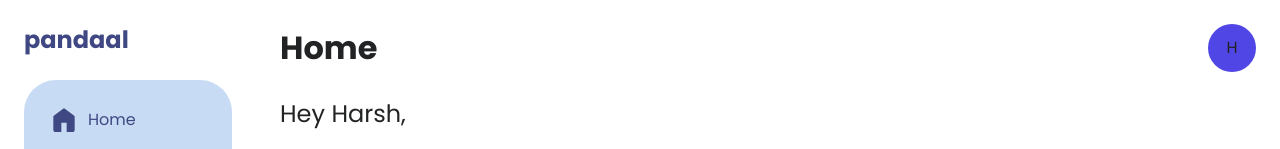
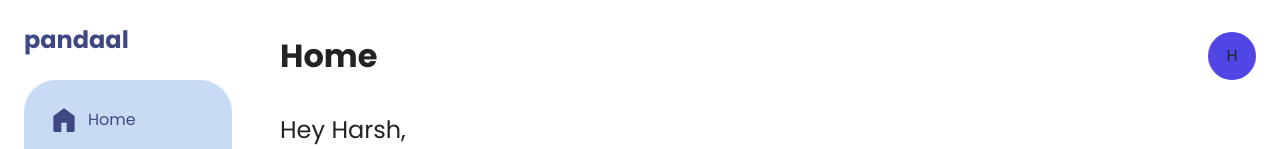
Before and after one commit to FlamingArch/pandaal, a Next.js app: page / in a window 1280 px wide. Shown: the top 149 px of the page. Built offline with nearby package versions, Linux system fonts and the light colour scheme; no server answers; the database is empty.

Commit message:
V2 Implementation of Page Component

```diff
--- a/components/index.js
+++ b/components/index.js
@@ -1,3 +1,4 @@
 export { default as Scaffold } from "./dist/Scaffold";
 export { default as AppBar } from "./dist/AppBar";
 export { default as Navigation } from "./dist/Navigation";
+export { default as Page } from "./dist/Page";
--- a/legacy/styles/Page.module.scss
+++ b/legacy/styles/Page.module.scss
@@ -9,3 +9,7 @@
   right: 16px;
   z-index: 100;
 }
+
+.container {
+  overscroll-behavior: contain;
+}
--- a/legacy/styles/globals.scss
+++ b/legacy/styles/globals.scss
@@ -47,6 +47,9 @@ html,
   }
 }
 
-body {
+html {
   background-color: black;
+  width: 100vw;
+  height: 100vh;
+  overflow: hidden;
 }
--- a/pages/_home.js
+++ b/pages/_home.js
@@ -1,6 +1,7 @@
 import { useContext, useState } from "react";
 import { IconLocationEdit } from "../legacy/components/Icons";
-import { AppBar, EventCard, List, Page } from "../legacy/components";
+import { Page, AppBar } from "../components";
+import { EventCard, List } from "../legacy/components";
 import FirebaseIntegration from "../fragments/Firebase";
 
 const PageHome = ({ actionButton }) => {
@@ -53,15 +54,14 @@ const PageHome = ({ actionButton }) => {
 
   return (
     <Page
-      appbar={
-        <AppBar heading="Home">
+      appBar={
+        <AppBar title="Home">
           <div className="grid w-12 h-12 bg-indigo-600 rounded-full aspect-square place-content-center">
             H
           </div>
         </AppBar>
       }
-      actionButton={actionButton}
-      paddingBottom={10}
+      primaryActionButton={actionButton}
     >
       <List.View gap={2}>
         <List.Section heading="Hey Harsh,">
@@ -81,6 +81,7 @@ const PageHome = ({ actionButton }) => {
             ))}
           </List.Section>
         ))}
+        <div className="h-32" />
       </List.View>
     </Page>
   );
```
Also changed, not shown: legacy/components/Modal.js (+8 -3 lines), components/dist/AppBar.module.scss, components/dist/Page.js (added), components/dist/Page.module.scss (added).
